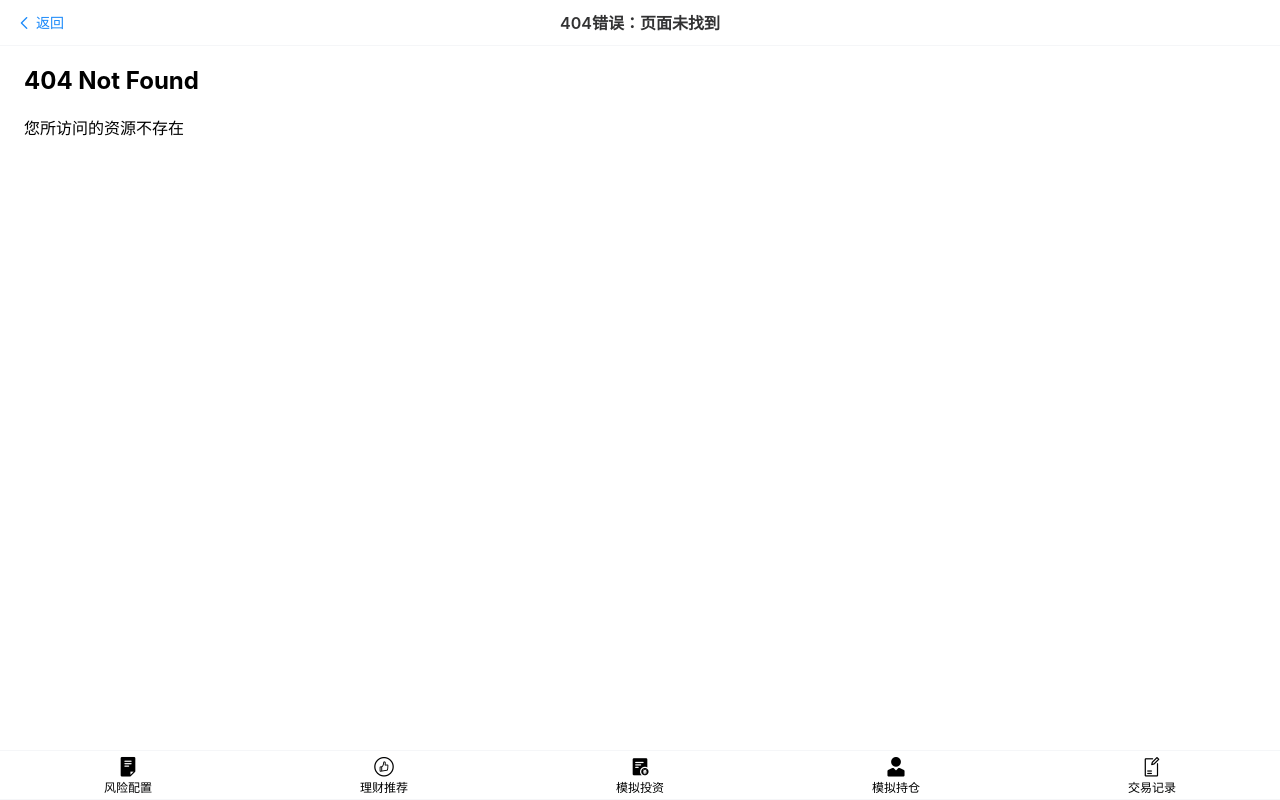
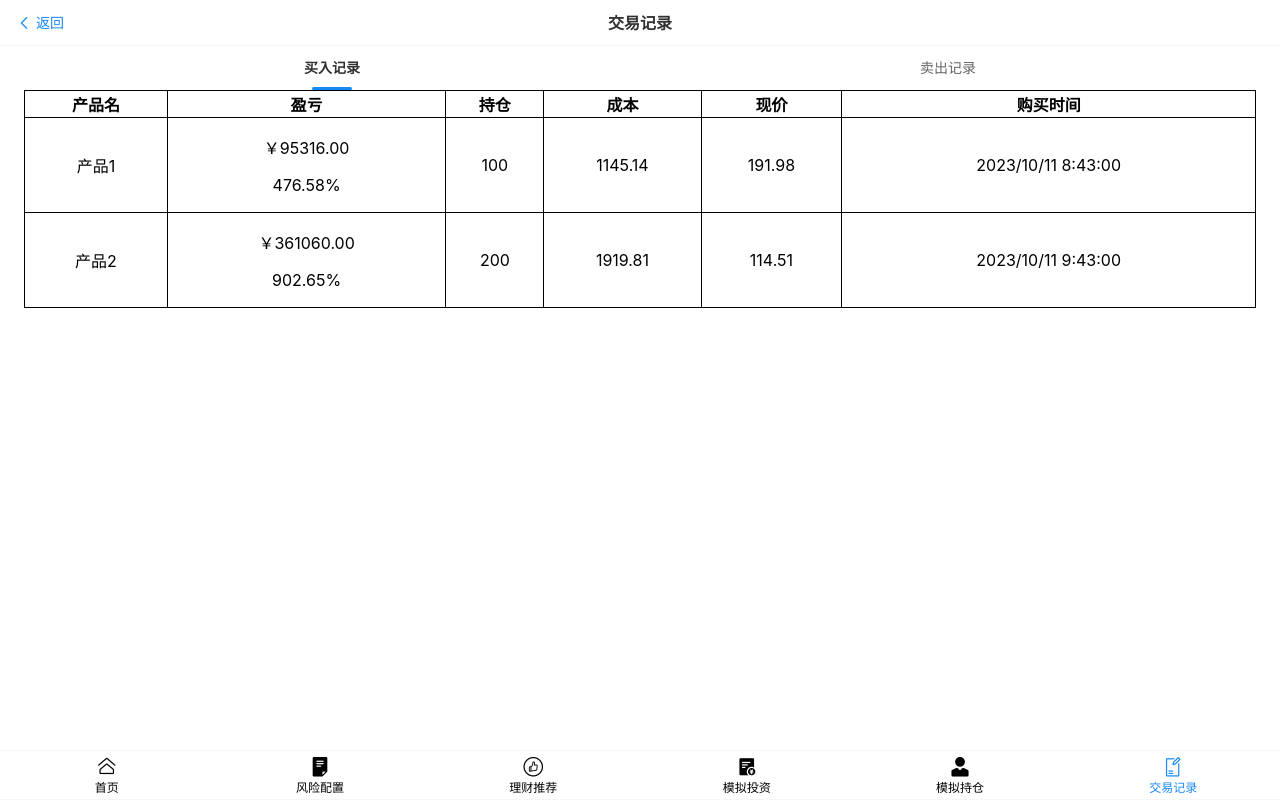
Before and after one commit to suns-18/Xindong-invest-assistant-front-h5, a Vue app: page /record in a window 1280 px wide. Before the commit this address had no page. Built offline with nearby package versions, Linux system fonts and the light colour scheme.

Commit message:
feat: basic commit for homework

```diff
--- a/src/pages/mainLayout/Home.vue
+++ b/src/pages/mainLayout/Home.vue
@@ -4,9 +4,9 @@ import Recommend from "../../components/Recommend.vue";
 </script>
 
 <template>
-<!--    <p class="text-center">欢迎阿米诺亚斯使用信东智能投资顾问</p>-->
+    <p class="text-center">欢迎阿米诺亚斯使用信东智能投资顾问</p>
     <p class="text-center">欢迎叶可使用信东智能投资顾问</p>
-<!--    <p class="text-center">爱东信东等东</p>-->
+    <p class="text-center">爱东信东等东</p>
     <van-divider></van-divider>
     <h3>产品搜索</h3>
     <van-search
--- a/src/pages/mainLayout/ISGoPurchase.vue
+++ b/src/pages/mainLayout/ISGoPurchase.vue
@@ -7,34 +7,64 @@ import {computed, ref} from "vue";
 
 const favStore = useFavStore(pinia)
 
-const investAmount = ref(0)
+const investPrice = ref<string[]>([])
+const investCount = ref<number[]>([])
 
 const totalPrice = computed(() => {
     let sum = 0
-    favStore.data.forEach(item => {
-        sum += Number(item.price)
+    favStore.data.forEach((item, index) => {
+        sum += Number(investPrice.value[index])
+            * investCount.value[index]
     })
     return sum
 })
 const goFinishPurchase = () => {
-
     router.push('/investSimulation/finished')
 }
+const initComponent = () => {
+    favStore.data.forEach((item) => {
+        investPrice.value.push(item.price)
+        investCount.value.push(0)
+    })
+}
+
+initComponent()
 </script>
 
 <template>
     <h4>已选的产品列表</h4>
     <template v-for="(item,index) in favStore.data">
         <van-card
-                :price="item.price"
                 :desc="item.description"
                 :title="item.name"
                 :thumb="item.thumb"
-        />
+        >
+            <template #desc>
+                <strong style="color: orangered">
+                    ￥{{ item.price }}
+                </strong>
+            </template>
+            <template #price>
+                <van-row>
+                    <van-col span="12">
+                        <van-field placeholder="输入买入价"
+                                   left-icon="gold-coin-o"
+                                   v-model="investPrice[index]"
+                                   type="number"
+                        ></van-field>
+                    </van-col>
+                    <van-col span="4"></van-col>
+                    <van-col span="8" :align="'center'">
+                        <van-stepper v-model="investCount[index]"
+                                     theme="round"/>
+                    </van-col>
+                </van-row>
+            </template>
+        </van-card>
     </template>
     <van-submit-bar :price="totalPrice*100"
                     button-text="提交"
-                    @submit="router.push('/check')">
+                    @submit="goFinishPurchase">
     </van-submit-bar>
 </template>
 
--- /dev/null
+++ b/src/pages/mainLayout/ISResult.vue
@@ -0,0 +1,28 @@
+<script setup lang="ts">
+
+import router from "../../ts/router.ts"
+
+const goPurchased = () => {
+    router.push('/investSimulation/purchased')
+}
+</script>
+
+<template>
+    <van-cell center is-link @click="goPurchased">
+        <template #title>
+            <h3>模拟购买成功！</h3>
+        </template>
+        <template #value>
+            <a><h4>查看我的模拟资产</h4></a>
+        </template>
+    </van-cell>
+    <p>可以前往模拟持仓界面查看模拟购买的理财产品</p>
+    <p>购买产品<strong>24小时后</strong>可查看产品收益预测</p>
+    <van-divider/>
+    <van-button type="success" block @click="goPurchased">
+        点击查看模拟持仓</van-button>
+</template>
+
+<style scoped>
+
+</style>
--- /dev/null
+++ b/src/pages/mainLayout/ISSell.vue
@@ -0,0 +1,23 @@
+<script setup lang="ts">
+import {ref} from "vue";
+
+const sellCount = ref(0)
+</script>
+
+<template>
+    <van-cell title="产品名" value="产品1"></van-cell>
+    <van-cell title="买入时间" value="2023/10/11 8:43:00"></van-cell>
+    <van-cell title="持仓" value="100"></van-cell>
+    <van-cell title="卖出数">
+        <van-stepper v-model="sellCount"
+                     theme="round"/>
+    </van-cell>
+    <br />
+    <van-button block type="primary">
+        卖出
+    </van-button>
+</template>
+
+<style scoped>
+
+</style>
--- a/src/pages/mainLayout/InvestSimulation.vue
+++ b/src/pages/mainLayout/InvestSimulation.vue
@@ -4,7 +4,7 @@ import router from "../../ts/router.ts";
 import {useFavStore} from "../../ts/store/fav-store.ts";
 import pinia from "../../ts/store.ts";
 import {computed, onMounted, ref} from "vue";
-import {showFailToast} from "vant";
+import {showFailToast, showSuccessToast} from "vant";
 
 const favStore = useFavStore(pinia)
 
@@ -53,15 +53,6 @@ onMounted(() => {
 </script>
 
 <template>
-	<!--    <van-cell center
-								@click="router.push('/investSimulation/purchased')">
-					<template #title>
-							<h2>模拟投资</h2>
-					</template>
-						<template #value>
-											<a><h4>查看我的模拟资产</h4></a>
-									</template>
-			</van-cell>-->
     <van-cell>
         <template #title>
             <h3>请选择要购买的产品</h3>
@@ -97,17 +88,49 @@ onMounted(() => {
                     <van-checkbox v-model="select[index]"></van-checkbox>
                 </van-space>
             </van-col>
-            <van-col span="21">
+            <van-col span="16">
                 <van-card
                         @click="select[index] = !select[index]"
                         :price="item.price"
                         :desc="item.description"
                         :title="item.name"
                         :thumb="item.thumb"
-                />
+                >
+                </van-card>
+            </van-col>
+            <van-col span="5">
+                <van-button type="danger"
+                            @click="showSuccessToast('取消成功！')"
+                            block
+                            size="large">
+                    <van-icon name="cross"></van-icon> <br/>
+                    取消收藏
+                </van-button>
             </van-col>
         </van-row>
     </template>
+    <br/>
+    <br/>
+    <br/>
+    <br/>
+    <br/>
+    <br/>
+    <br/>
+    <van-submit-bar
+            button-text="下一步"
+            @submit="goPurchase">
+    </van-submit-bar>
+	<!--    <van-cell center
+								@click="router .push('/investSimulation/purchased')">
+					<template #title>
+							<h2>模拟投资</h2>
+					</template>
+						<template #value>
+											<a><h4>查看我的模拟资产</h4></a>
+									</template>
+			</van-cell>-->
+
+
 </template>
 
 <style scoped>
--- /dev/null
+++ b/src/pages/mainLayout/Record.vue
@@ -0,0 +1,82 @@
+<script setup lang="ts">
+import {usePurchasedStore} from "../../ts/store/purchased-store.ts";
+import pinia from "../../ts/store.ts";
+
+const purchasedStore = usePurchasedStore(pinia)
+</script>
+
+<template>
+    <van-tabs>
+        <van-tab title="买入记录">
+            <table>
+                <thead>
+                <tr>
+                    <th>产品名</th>
+                    <th>盈亏</th>
+                    <th>持仓</th>
+                    <th>成本</th>
+                    <th>现价</th>
+                    <th>购买时间</th>
+                </tr>
+                </thead>
+                <tbody>
+                <tr v-for="(item,index) in purchasedStore.data">
+                    <td>{{ item.name }}</td>
+                    <td>
+                        <p>￥{{ ((item.income - item.cost) * item.count).toFixed(2) }}</p>
+                        <p>{{ ((item.income - item.cost) / item.price).toFixed(2) }}%</p>
+                    </td>
+                    <td>{{ item.count }}</td>
+                    <td>{{ item.income }}</td>
+                    <td>{{ item.cost }}</td>
+                    <td>{{ item.purchasedTime }}</td>
+                </tr>
+                </tbody>
+            </table>
+        </van-tab>
+        <van-tab title="卖出记录">
+            <table>
+                <thead>
+                <tr>
+                    <th>产品名</th>
+                    <th>盈亏</th>
+                    <th>持仓</th>
+                    <th>成本</th>
+                    <th>现价</th>
+                    <th>卖出时间</th>
+                </tr>
+                </thead>
+                <tbody>
+                <tr v-for="(item,index) in purchasedStore.data">
+                    <td>{{ item.name }}</td>
+                    <td>
+                        <p>￥{{ ((item.income - item.cost) * item.count).toFixed(2) }}</p>
+                        <p>{{ ((item.income - item.cost) / item.price).toFixed(2) }}%</p>
+                    </td>
+                    <td>{{ item.count }}</td>
+                    <td>{{ item.income }}</td>
+                    <td>{{ item.cost }}</td>
+                    <td>{{ item.purchasedTime }}</td>
+                </tr>
+                </tbody>
+            </table>
+        </van-tab>
+    </van-tabs>
+</template>
+
+<style scoped>
+table {
+    border: 1px solid;
+    text-align: center;
+    width: 100%;
+    border-collapse: collapse;
+}
+
+table th {
+    border: 1px solid;
+}
+
+table td {
+    border: 1px solid;
+}
+</style>
--- a/src/pages/mainLayout/RiskConfig.vue
+++ b/src/pages/mainLayout/RiskConfig.vue
@@ -1,6 +1,3 @@
-<script setup lang="ts">
-
-</script>
 
 <template>
     <div class="risk-assessment">
@@ -39,6 +36,8 @@ import {showFailToast, showSuccessToast} from "vant";
 import router from "../../ts/router.ts";
 import {useRiskConfigStore} from "../../ts/store/risk-config-store.ts";
 import pinia from "../../ts/store.ts";
+
+showSuccessToast('已经保存您的问卷进度')
 
 const riskConfigStore = useRiskConfigStore(pinia)
 
@@ -108,7 +107,7 @@ const questions = ref([
     },
 ])
 
-const submitAnswers = () => {
+const submitAnswers = async () => {
     let notFinished = false
     questions.value.forEach((question, index) => {
         if (!answers.value[index]) {
@@ -125,7 +124,7 @@ const submitAnswers = () => {
     showSuccessToast('提交成功')
     riskConfigStore.data = answers.value
 
-    router.push('/riskConfig/result');
+    await router.push('/riskConfig/result');
 };
 
 const submitButtonStyle = {
--- a/src/ts/navi-menu.ts
+++ b/src/ts/navi-menu.ts
@@ -1,27 +1,27 @@
 export const naviMenu = [
-    /*{
-        icon:'home-o',
-        title:'首页',
-        to:'/'
-    },*/{
-        icon:'description',
-        title:'风险配置',
-        to:'/riskConfig'
-    },{
-        icon:'thumb-circle-o',
-        title:'理财推荐',
-        to:'/recommend'
-    },{
-        icon:'balance-list',
-        title:'模拟投资',
-        to:'/investSimulation'
-    },{
-        icon:'user',
-        title:'模拟持仓',
-        to:'/investSimulation/purchased'
-    },{
-        icon:'records-o',
-        title:'交易记录',
-        to:'/record'
+    {
+        icon: 'home-o',
+        title: '首页',
+        to: '/'
+    }, {
+        icon: 'description',
+        title: '风险配置',
+        to: '/riskConfig'
+    }, {
+        icon: 'thumb-circle-o',
+        title: '理财推荐',
+        to: '/recommend'
+    }, {
+        icon: 'balance-list',
+        title: '模拟投资',
+        to: '/investSimulation'
+    }, {
+        icon: 'user',
+        title: '模拟持仓',
+        to: '/investSimulation/purchased'
+    }, {
+        icon: 'records-o',
+        title: '交易记录',
+        to: '/record'
     }
 ]
--- a/src/ts/router.ts
+++ b/src/ts/router.ts
@@ -31,12 +31,24 @@ const mapper = [{
         meta: {title: '风险评估结果 - 信东智能投顾'}
     },{
         path: '/investSimulation/purchased',
-        component: () => import('../pages/mainLayout/ISPurchased.vue'),
+        component: () => import('../pages/mainLayout/ISPossesion.vue'),
         meta: {title: '模拟持仓 - 信东智能投顾'}
+    },{
+        path: '/investSimulation/finished',
+        component: () => import('../pages/mainLayout/ISResult.vue'),
+        meta: {title: '完成模拟购买 - 信东智能投顾'}
     },{
         path: '/investSimulation/goPurchase',
         component: () => import('../pages/mainLayout/ISGoPurchase.vue'),
         meta: {title: '模拟购买 - 信东智能投顾'}
+    },{
+        path: '/investSimulation/sell',
+        component: () => import('../pages/mainLayout/ISSell.vue'),
+        meta: {title: '模拟卖出 - 信东智能投顾'}
+    },{
+        path: '/record',
+        component: () => import('../pages/mainLayout/Record.vue'),
+        meta: {title: '交易记录 - 信东智能投顾'}
     },{
         // 404 Page
         path: '/:pathMatch(.*)*',
--- a/src/ts/store/purchased-store.ts
+++ b/src/ts/store/purchased-store.ts
@@ -17,21 +17,23 @@ export const usePurchasedStore
     state: () => {
         return {
             data: [{
-                thumb: 'https://fastly.jsdelivr.net/npm/@vant/assets/ipad.jpeg',
                 id: 0,
                 name: '产品1',
                 description: "这是描述",
                 price: '2.00',
                 purchasedTime: '2023/10/11 8:43:00',
-                income: +1145.14
-            },{
-                thumb: 'https://fastly.jsdelivr.net/npm/@vant/assets/ipad.jpeg',
+                income: +1145.14,
+                cost: 191.98,
+                count: 100
+            }, {
                 id: 2,
                 name: '产品2',
                 description: "这是描述",
                 price: '2.00',
                 purchasedTime: '2023/10/11 9:43:00',
-                income: +1919.81
+                income: +1919.81,
+                cost: 114.51,
+                count: 200
             }]
         }
     }
```
Also changed, not shown: components.d.ts (+12 -0 lines), vite.config.ts (+10 -7 lines). Lines whose indentation alone changed are shown as unchanged.
